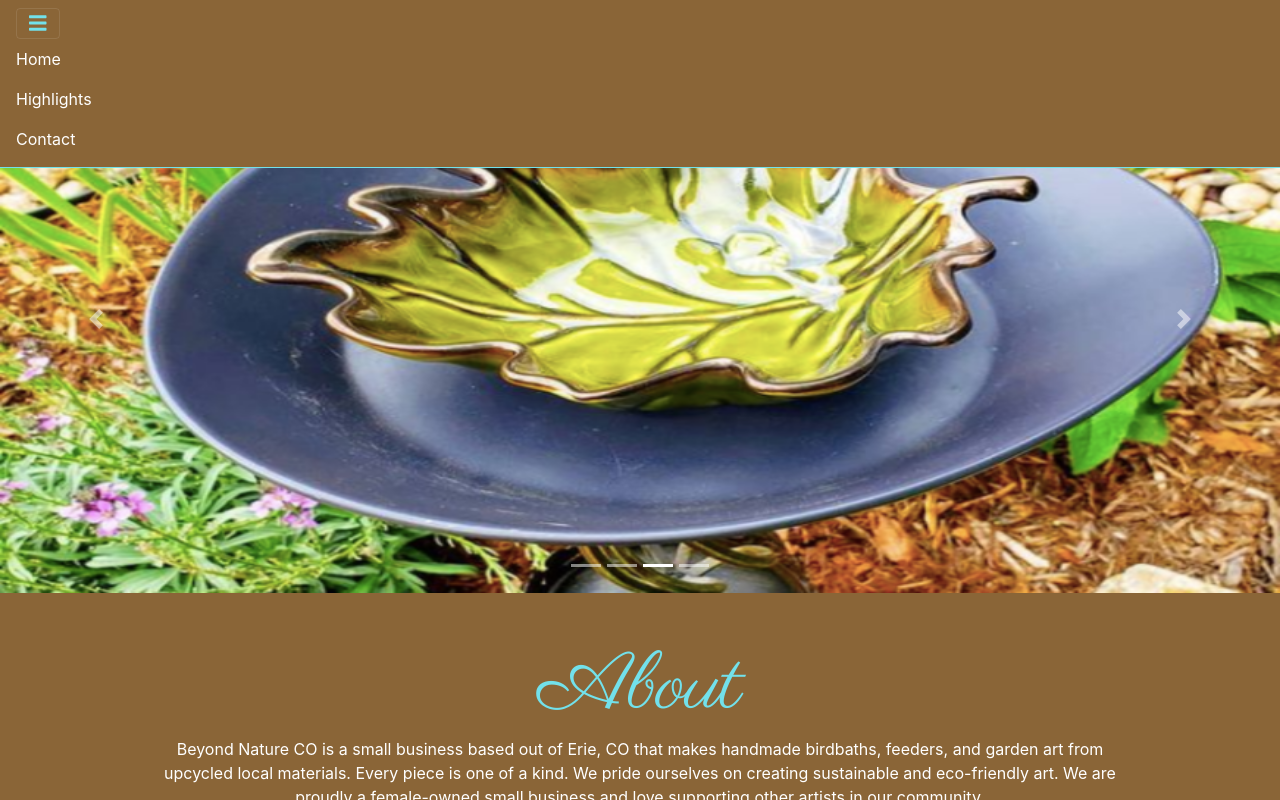
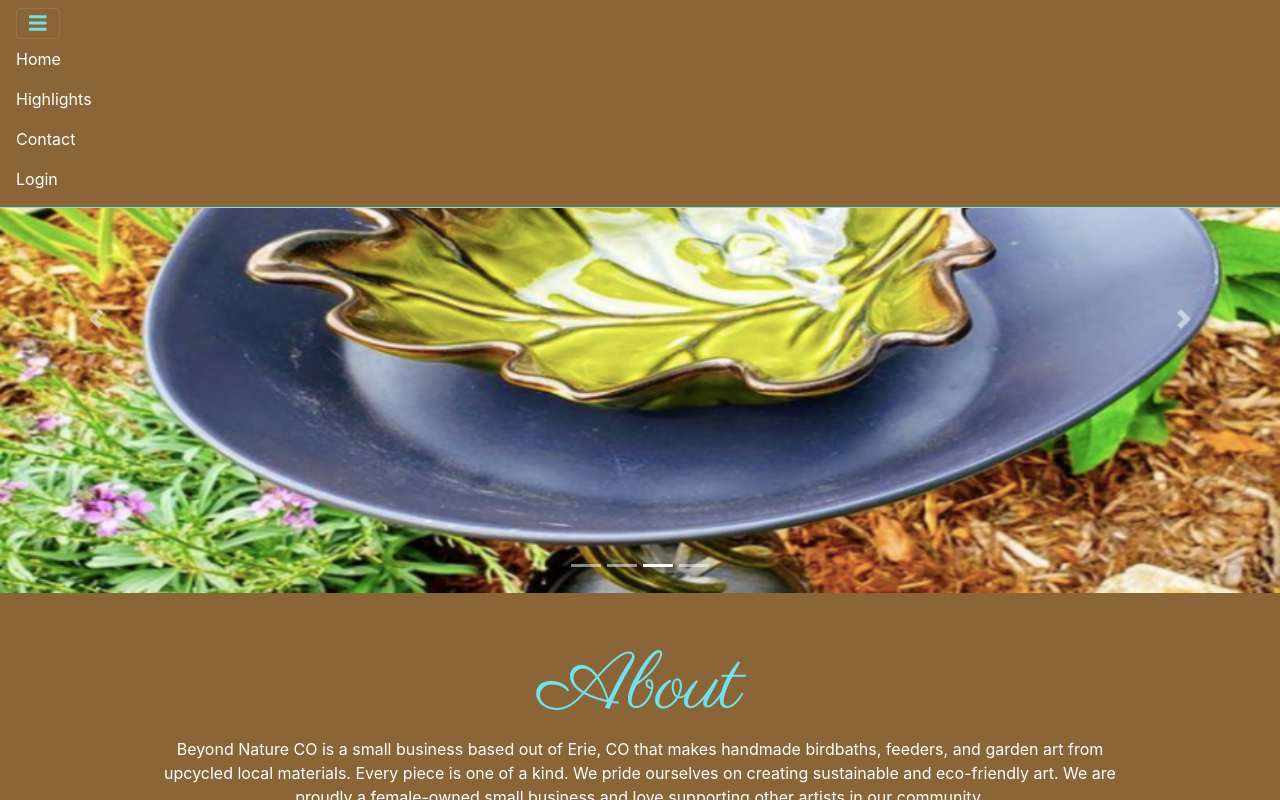
Before and after one commit to lawrencek1992/Beyond-Nature-CO, a React (Create React App) app: page / in a window 1280 px wide. Both pictures are taken after a click on the button 37 px from the left and 23 px from the top of the page. Built offline with nearby package versions, Linux system fonts and the light colour scheme; no server answers.

Commit message:
Add Login link to Navbar in Header.js

```diff
--- a/src/components/Header.js
+++ b/src/components/Header.js
@@ -21,9 +21,9 @@ const Header = () => {
             <Nav.Link href="/contact" className="navlink-custom">
               Contact
             </Nav.Link>
-            {/* <Nav.Link href="/login" className="navlink-custom">
+            <Nav.Link href="/login" className="navlink-custom">
               Login
-            </Nav.Link> */}
+            </Nav.Link>
           </Nav>
         </Navbar.Collapse>
       </Navbar>
```
